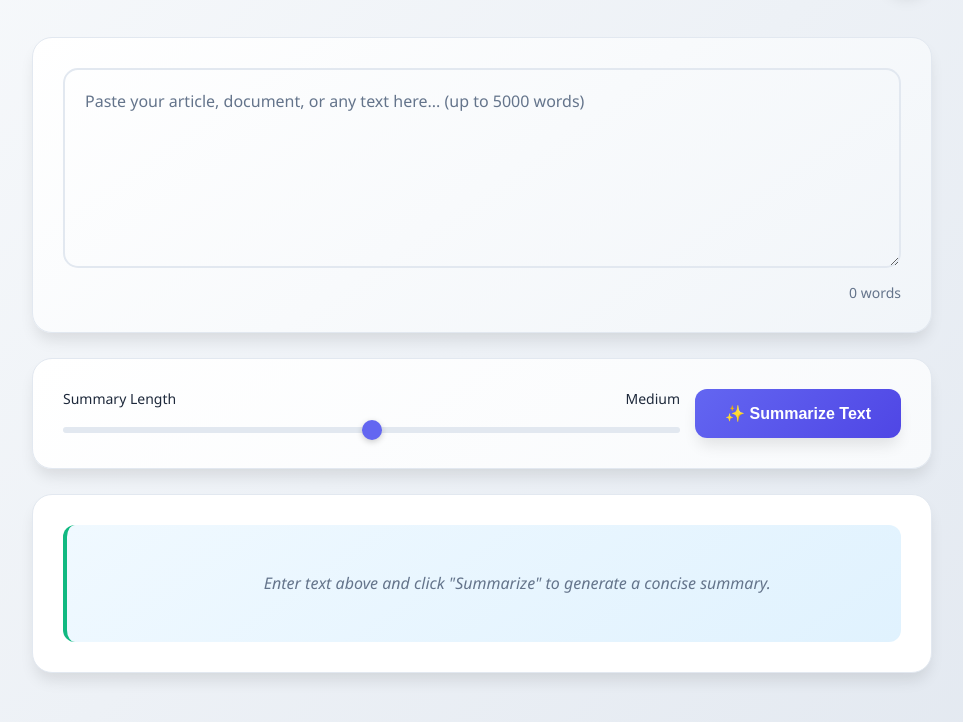
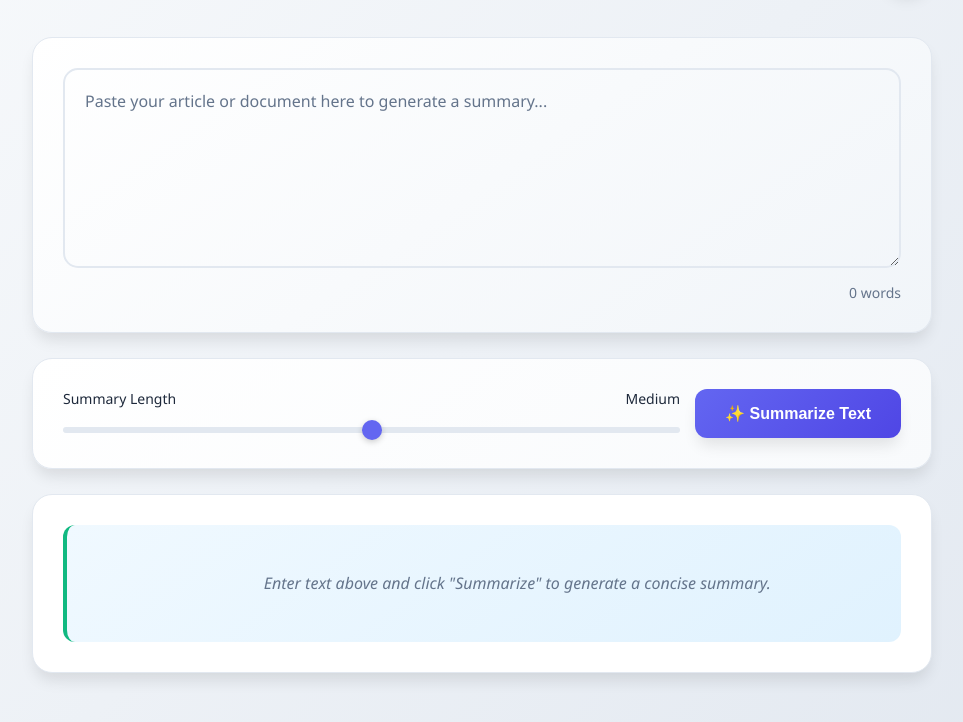
Before and after one commit to Mayawarvilas/AI-Text-Summarizer, a plain HTML site: page index.html in a window 1280 px wide. Shown: the part 78-800 px from the top of the page, without its empty margins (158-1121 px from the left). Drawn offline with Linux system fonts and the light colour scheme.

Commit message:
Update textarea placeholder text for clarity

```diff
--- a/index.html
+++ b/index.html
@@ -14,7 +14,7 @@
         </div>
 
         <div class="input-section">
-            <textarea id="inputText" placeholder="Paste your article, document, or any text here... (up to 5000 words)"></textarea>
+            <textarea id="inputText" placeholder="Paste your article or document here to generate a summary..."></textarea>
             <div class="word-count" id="wordCount">0 words</div>
         </div>
 
```
